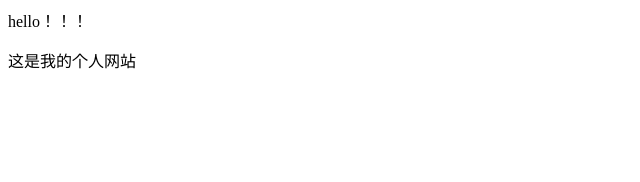
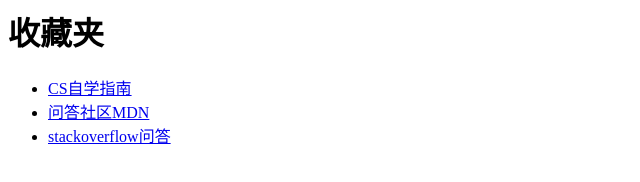
Before and after one commit to hoppipa/hoppipa, a plain HTML site: page index.html in a window 1280 px wide. Shown: the whole page, without its empty margins (0-640 px from the left). Drawn offline with Linux system fonts and the light colour scheme.

Commit message:
Update index.html

```diff
--- a/index.html
+++ b/index.html
@@ -1,2 +1,24 @@
-<p>hello！！！</p>
-<p>这是我的个人网站</p>
+<head>
+    <meta charset="UTF-8" />
+    <meta name="collection" />
+    <title>收藏夹</title>
+    <link href="decoration.css" rel="stylesheet" />
+  </head>
+  <body>
+    <h1>收藏夹</h1>
+    <div>
+      <ul class="list">
+        <li>
+          <a href="https://csdiy.wiki/" target="_blank">CS自学指南</a>
+        </li>
+        <li>
+          <a href="https://developer.mozilla.org/zh-CN/" target="_blank"
+            >问答社区MDN</a
+          >
+        </li>
+        <li>
+          <a href="https://stackoverflow.com/questions">stackoverflow问答</a>
+        </li>
+      </ul>
+    </div>
+  </body>
```
